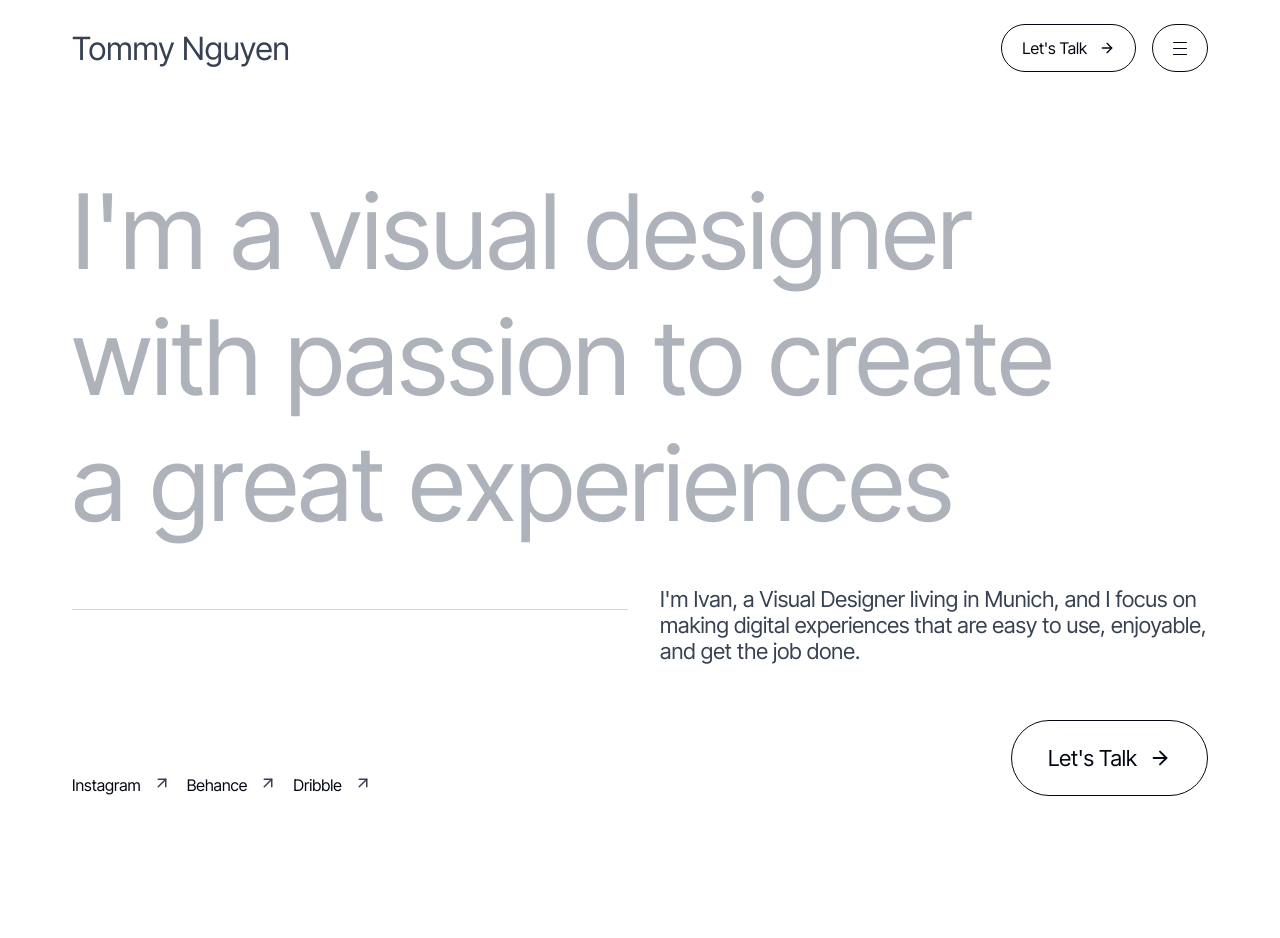
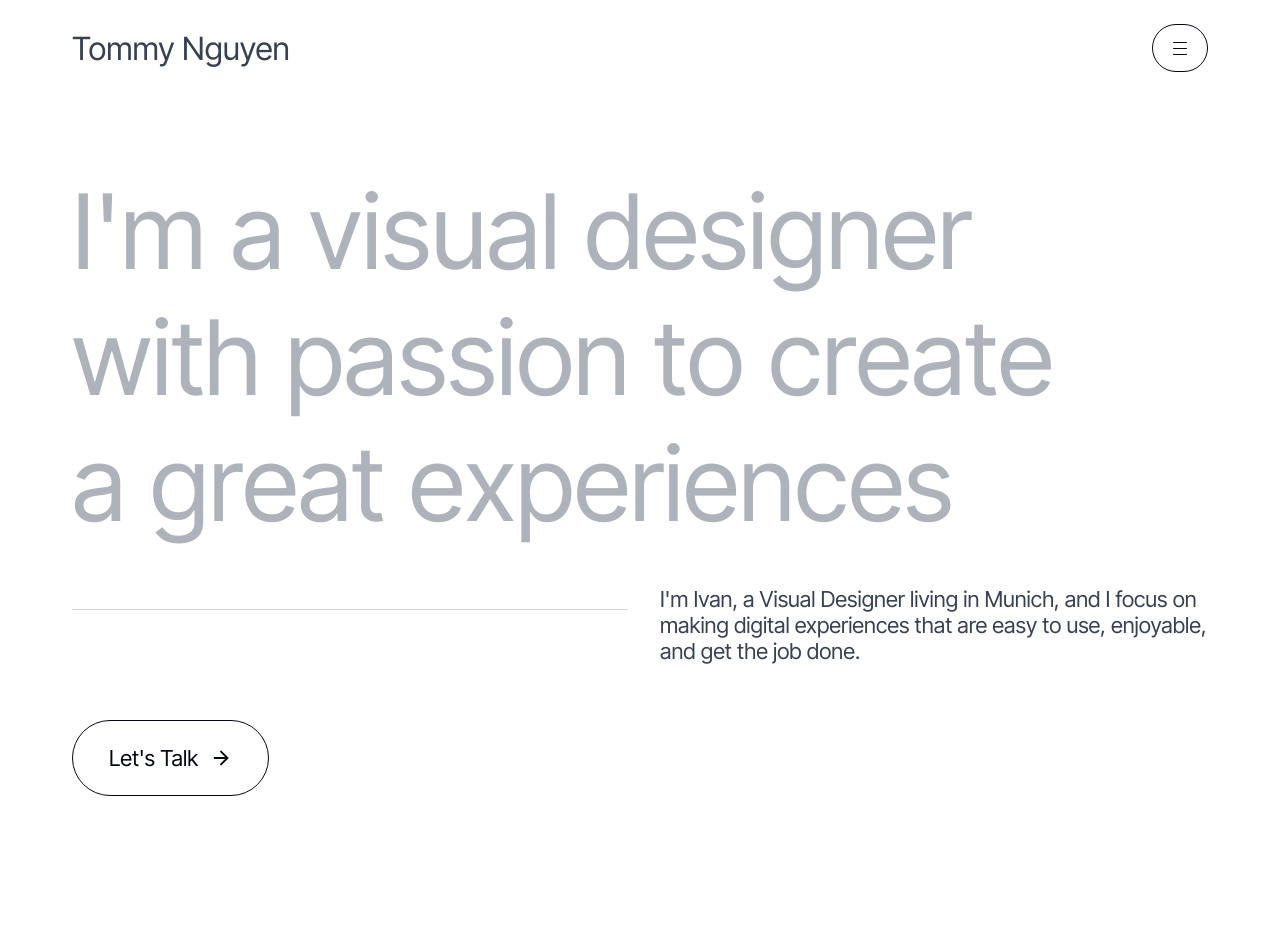
Before and after one commit to TommyNhatNguyen/showcase-portfolio, a Next.js app: page / in a window 1280 px wide. Shown: the top 938 px of the page. Built offline with nearby package versions, Linux system fonts and the light colour scheme; a web font is replaced by a local one.

Commit message:
feat: done animation hero section homepage

```diff
--- a/app/components/Button/Button.tsx
+++ b/app/components/Button/Button.tsx
@@ -13,6 +13,8 @@ interface ButtonProps {
   icon?: IconType;
   iconPosition?: "left" | "right";
   black?: boolean;
+  isAnimated?: boolean;
+  isRounded?: boolean;
   as?: "button" | "a" | "div";
 }
 
@@ -27,6 +29,8 @@ const Button: React.FC<ButtonProps> = ({
   icon: Icon,
   iconPosition = "right",
   black = false,
+  isAnimated = true,
+  isRounded = true,
   ...props
 }) => {
   const baseClasses = "btn";
@@ -50,9 +54,8 @@ const Button: React.FC<ButtonProps> = ({
     sizeClasses[size],
     black ? "--black" : "",
     className,
-  ]
-    .filter(Boolean)
-    .join(" ");
+    isRounded ? "--rounded" : "",
+  ].join(" ");
 
   const content = (
     <>
@@ -73,14 +76,28 @@ const Button: React.FC<ButtonProps> = ({
   if (href) {
     return (
       <Link href={href} className={buttonClasses} {...props}>
-        {content}
+        {isAnimated ? (
+          <>
+            <div className="content-top">{content}</div>
+            <div className="content-bottom">{content}</div>
+          </>
+        ) : (
+          content
+        )}
       </Link>
     );
   }
 
   return (
     <button type={type} className={buttonClasses} onClick={onClick} {...props}>
-      {content}
+      {isAnimated ? (
+        <>
+          <div className="content-top">{content}</div>
+          <div className="content-bottom">{content}</div>
+        </>
+      ) : (
+        content
+      )}
     </button>
   );
 };
--- a/app/components/Footer/Footer.tsx
+++ b/app/components/Footer/Footer.tsx
@@ -19,6 +19,7 @@ const Footer = () => {
                 className="email"
                 icon={FiArrowUpRight}
                 iconPosition="right"
+                isRounded={false}
               >
                 <p className="email__text">
                   <span className="--gray">nguyenanhnhat123456</span>@gmail.com
--- a/app/components/Header/Header.tsx
+++ b/app/components/Header/Header.tsx
@@ -27,7 +27,7 @@ const Header = ({ handleToggleHamburger, isHamburgerActive }: HeaderProps) => {
           {/* Right cta */}
           <div className="header__cta">
             {/* Lets talk button */}
-            <Button
+            {/* <Button
               href="#"
               variant="talk"
               icon={FiArrowRight}
@@ -35,11 +35,11 @@ const Header = ({ handleToggleHamburger, isHamburgerActive }: HeaderProps) => {
               className="header__cta-btntalk"
             >
               Let's Talk
-            </Button>
+            </Button> */}
             {/* Hamburger */}
             <button
               className={clsx(
-                "btn-hamburger btn",
+                "btn-hamburger btn --rounded",
                 isHamburgerActive && "--active"
               )}
               onClick={handleToggleHamburger}
--- a/app/page.tsx
+++ b/app/page.tsx
@@ -24,6 +24,7 @@ export default function Home() {
       const heroTitle = heroSection.querySelector(".schero__title-text");
       const heroDesc = heroSection.querySelector(".schero__desc-text");
       const heroDescLine = heroSection.querySelector(".schero__desc-line");
+      const heroCta = heroSection.querySelector(".schero__cta-button");
       const heroTitleSplit = SplitText.create(heroTitle);
       const tl = gsap.timeline({});
       tl.from([heroDesc, heroTitle], {
@@ -42,11 +43,20 @@ export default function Home() {
         },
         "<+0.6"
       );
+      tl.from(
+        heroCta,
+        {
+          opacity: 0,
+          y: 40,
+          duration: 0.3,
+        },
+        "<+0.6"
+      );
       tl.to(heroTitleSplit.chars, {
         scrollTrigger: {
           trigger: heroSection,
-          start: "top top",
-          end: "+=300",
+          start: "-=96 top",
+          end: "+=120",
           scrub: true,
         },
         color: `var(--neutral-100)`,
@@ -85,7 +95,7 @@ export default function Home() {
           </div>
 
           <div className="schero__cta">
-            <ul className="schero__cta-socials">
+            {/* <ul className="schero__cta-socials">
               <li className="social">
                 <Link href={SOCIAL_LINKS.INSTAGRAM} className="social__link">
                   <span className="social__link-text">Instagram</span>
@@ -110,7 +120,7 @@ export default function Home() {
                   </div>
                 </Link>
               </li>
-            </ul>
+            </ul> */}
 
             <Button
               href="#"
--- a/app/scss/_components.scss
+++ b/app/scss/_components.scss
@@ -1,19 +1,61 @@
 @import "./mixins";
+
+@keyframes btn-hover {
+  0% {
+    transform: translateY(0);
+  }
+  100% {
+    transform: translateY(-100%);
+  }
+}
 
 .btn {
   cursor: pointer;
   height: var(--btn-height);
+  padding-left: var(--btn-pd);
+  padding-right: var(--btn-pd);
+  border: var(--btn-border-width) solid var(--btn-border-color);
+  font-size: var(--btn-text);
+  font-family: var(--ff-semibold);
+  color: var(--neutral-100);
+  position: relative;
   display: flex;
   align-items: center;
   justify-content: center;
   gap: var(--btn-gap);
-  padding-left: var(--btn-pd);
-  padding-right: var(--btn-pd);
-  border: var(--btn-border-width) solid var(--btn-border-color);
-  border-radius: 999999px;
-  font-size: var(--btn-text);
-  font-family: var(--ff-semibold);
-  color: var(--neutral-100);
+  overflow: hidden;
+  &.--rounded {
+    border-radius: 999999px;
+  }
+  &:hover {
+    .content-top,
+    .content-bottom {
+      animation-name: btn-hover;
+      animation-duration: 0.3s;
+      animation-fill-mode: forwards;
+    }
+  }
+  .content-top {
+    display: flex;
+    align-items: center;
+    justify-content: center;
+    gap: var(--btn-gap);
+    height: 100%;
+    width: 100%;
+    transition-duration: 0.3s;
+  }
+  .content-bottom {
+    display: flex;
+    align-items: center;
+    justify-content: center;
+    position: absolute;
+    gap: var(--btn-gap);
+    top: 100%;
+    left: 0;
+    width: 100%;
+    height: 100%;
+    transition-duration: 0.3s;
+  }
   &.--btn-icon {
     width: fit-content;
   }
@@ -243,3 +285,11 @@ input {
 .btn__icon {
   line-height: 0;
 }
+
+.social__link-icon {
+  line-height: 0;
+}
+
+a {
+  position: relative;
+}
```
